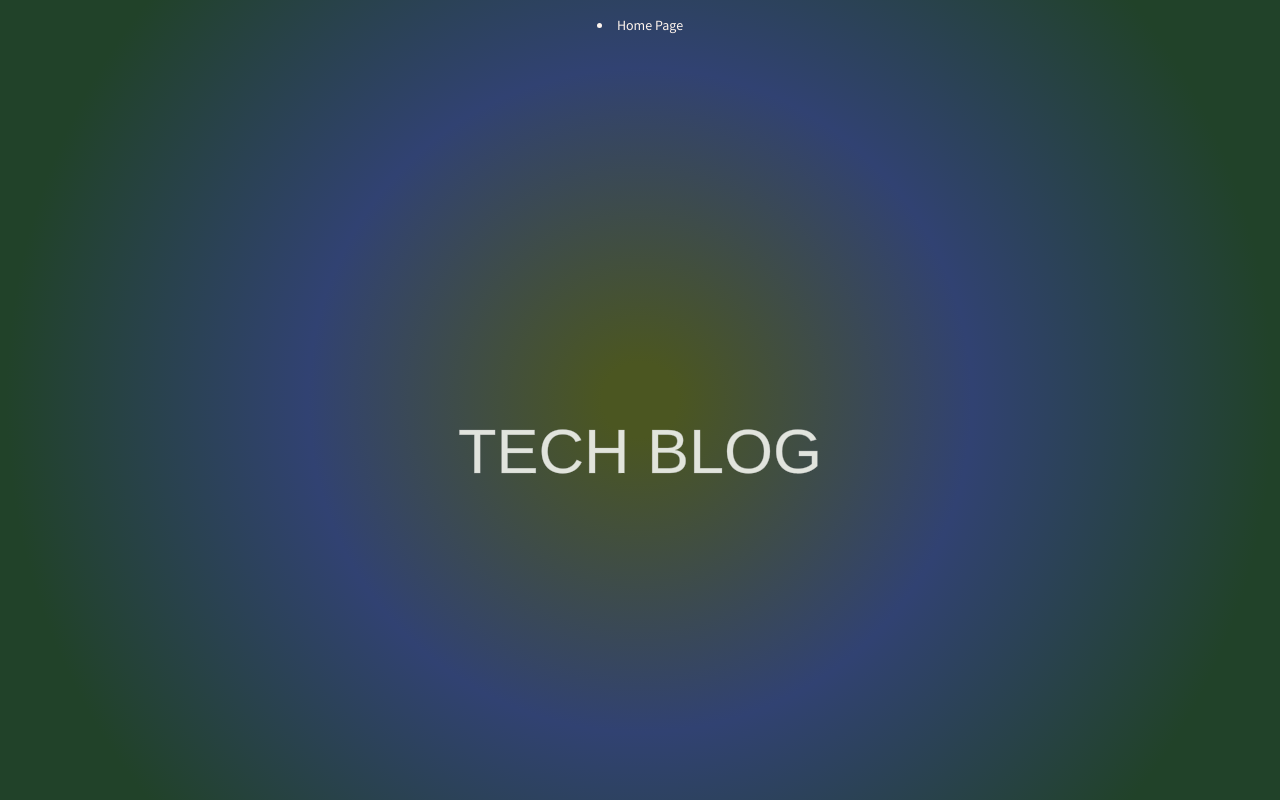
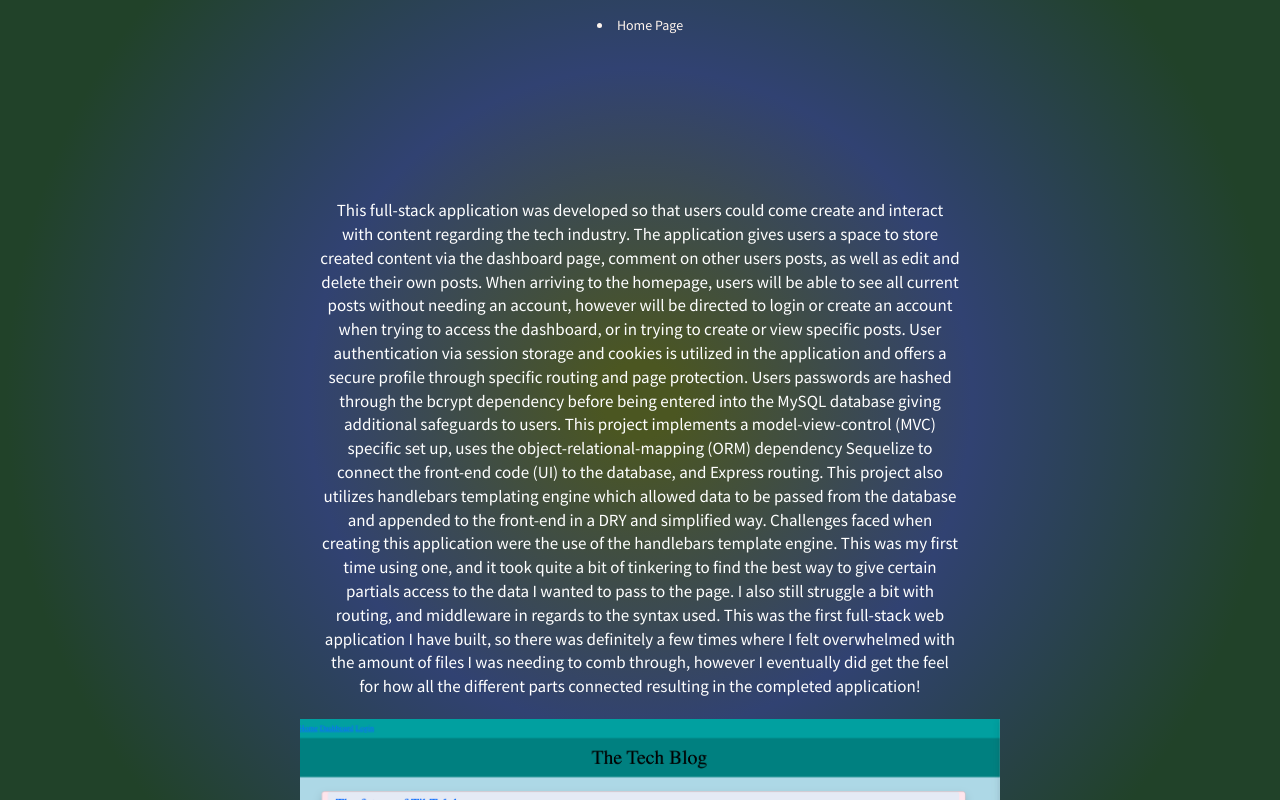
Before and after one commit to carolynlupi/Portfolio, a website: page views/project-1.html in a window 1280 px wide. Drawn offline with nearby package versions, Linux system fonts and the light colour scheme; files whose address does not match are found by name.

Commit message:
Added more styling to project html page1

```diff
--- a/assets/css/style.css
+++ b/assets/css/style.css
@@ -1036,3 +1036,21 @@ section {
   background-size: cover;
   background-position: center;
 }
+
+.projectHtmlSection {
+  display: grid;
+  background-size: cover;
+  background-position: center;
+  height: 300rem;
+}
+
+.projectHtmlSub {
+  display: flex;
+  text-align: center;
+  color: white;
+  font-size: 1.7rem;
+  font-weight: 500;
+  max-width: 70rem;
+  margin: 20px;
+  line-height: 1.4;
+}
--- a/views/project-1.html
+++ b/views/project-1.html
@@ -1,5 +1,6 @@
 <!DOCTYPE html>
 <html lang="en-us">
+
 <head>
   <meta charset="utf-8">
   <meta name="viewport" content="width=device-width, initial-scale=1.0">
@@ -8,10 +9,11 @@
   <link rel="preconnect" href="https://fonts.googleapis.com" />
   <link rel="preconnect" href="https://fonts.gstatic.com" crossorigin />
   <link href="https://fonts.googleapis.com/css2?family=Source+Sans+Pro:wght@400;600;700;900&display=swap"
-    rel="stylesheet"/>
+    rel="stylesheet" />
 </head>
 
 <!--Navigation Section-->
+
 <body class="default">
   <header>
     <div class="topnav">
@@ -22,63 +24,54 @@
   </header>
 
   <!--Header of Site-->
-<svg width="100%" height="40%" viewBox="0 0 1320 300">
-  <text x="50%" y="50%" dy=".35em" text-anchor="middle" font-size="50">
-    TECH BLOG
-  </text>
-</svg>
+  <!--Introduction Section-->
 
-  <!--Introduction Section-->
   <body>
-    <section id="about" class="about sec-pad">
+    <section class="projectHtmlSection">
       <div class="main-container">
         <h2 class="heading heading-sec heading-sec__mb-med">
-          <span class="heading-sec__sub">
-            Brief description of project.
+          <span class="projectHtmlSub">
+            This full-stack application was developed so that users could come create and interact with content
+            regarding the tech industry. The application gives users a space to store created content via the dashboard
+            page, comment on other users posts, as well as edit and delete their own posts. When arriving to the
+            homepage, users will be able to see all current posts without needing an account, however will be directed
+            to login or create an account when trying to access the dashboard, or in trying to create or view specific
+            posts. User authentication via session storage and cookies is utilized in the application and offers a
+            secure profile through specific routing and page protection. Users passwords are hashed through the bcrypt
+            dependency before being entered into the MySQL database giving additional safeguards to users.
+
+            This project implements a model-view-control (MVC) specific set up, uses the object-relational-mapping (ORM)
+            dependency Sequelize to connect the front-end code (UI) to the database, and Express routing. This project
+            also utilizes handlebars templating engine which allowed data to be passed from the database and appended to
+            the front-end in a DRY and simplified way.
+
+            Challenges faced when creating this application were the use of the handlebars template engine. This was my
+            first time using one, and it took quite a bit of tinkering to find the best way to give certain partials
+            access to the data I wanted to pass to the page. I also still struggle a bit with routing, and middleware in
+            regards to the syntax used. This was the first full-stack web application I have built, so there was
+            definitely a few times where I felt overwhelmed with the amount of files I was needing to comb through,
+            however I eventually did get the feel for how all the different parts connected resulting in the completed
+            application!
           </span>
         </h2>
 
         <!--Screenshots-->
         <div class="image-container">
-  <img
-    src="../assets/images/TechBlog1.png"
-    alt="Tech Blog Screenshot"
-    class="projectPageImg"
-    loading="lazy"
-  />
+          <img src="../assets/images/TechBlog1.png" alt="Tech Blog Screenshot" class="projectPageImg" loading="lazy" />
         </div>
         <div class="image-container">
-  <img
-    src="../assets/images/TechBlog2.png"
-    alt="Tech Blog Screenshot"
-    class="projectPageImg"
-    loading="lazy"
-  />
+          <img src="../assets/images/TechBlog2.png" alt="Tech Blog Screenshot" class="projectPageImg" loading="lazy" />
         </div>
         <div class="image-container">
-  <img
-    src="../assets/images/TechBlog3.png"
-    alt="Tech Blog Screenshot"
-    class="projectPageImg"
-    loading="lazy"
-  />
+          <img src="../assets/images/TechBlog3.png" alt="Tech Blog Screenshot" class="projectPageImg" loading="lazy" />
         </div>
         <div class="image-container">
-  <img
-    src="../assets/images/TechBlog4.png"
-    alt="Tech Blog Screenshot"
-    class="projectPageImg"
-    loading="lazy"
-  />
+          <img src="../assets/images/TechBlog4.png" alt="Tech Blog Screenshot" class="projectPageImg" loading="lazy" />
         </div>
         <div class="image-container">
-  <img
-    src="../assets/images/TechBlog5.png"
-    alt="Tech Blog Screenshot"
-    class="projectPageImg"
-    loading="lazy"
-  />
+          <img src="../assets/images/TechBlog5.png" alt="Tech Blog Screenshot" class="projectPageImg" loading="lazy" />
         </div>
+    </section>
 
     <!--Footer Section-->
     <footer class="main-footer">
```
Lines whose indentation alone changed are shown as unchanged.
